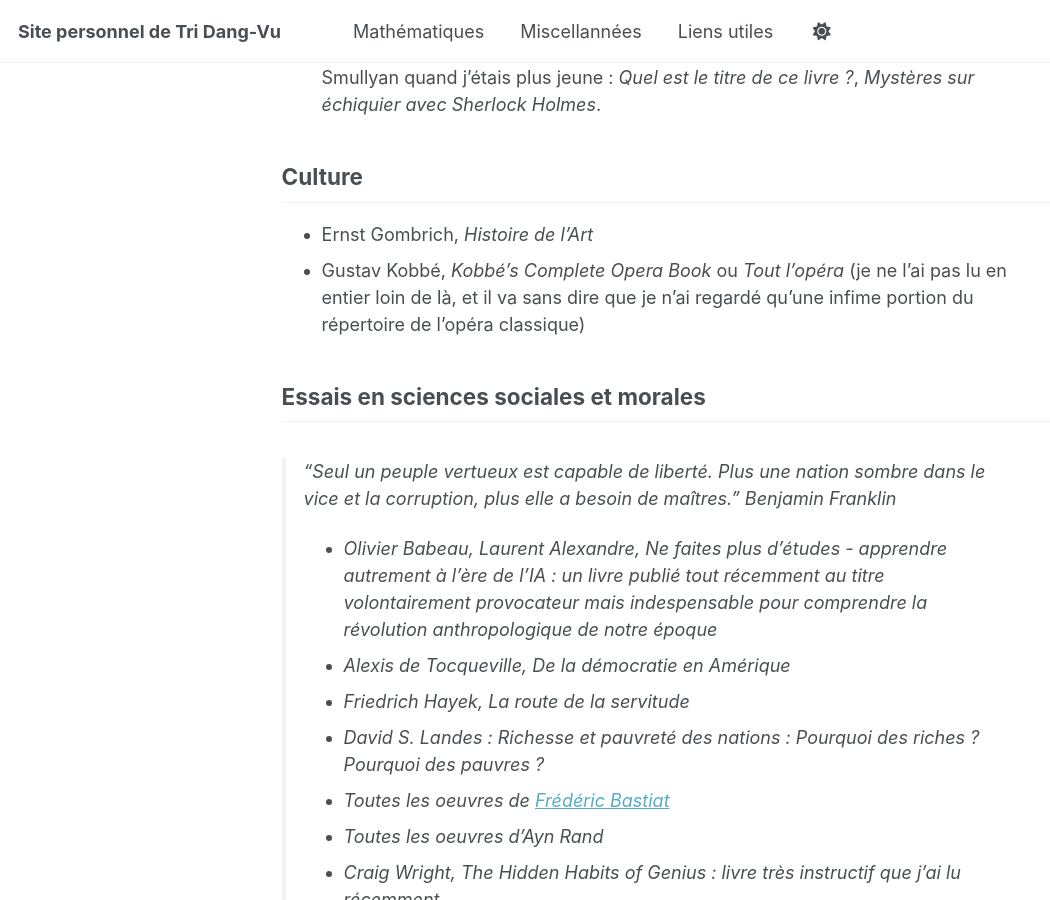
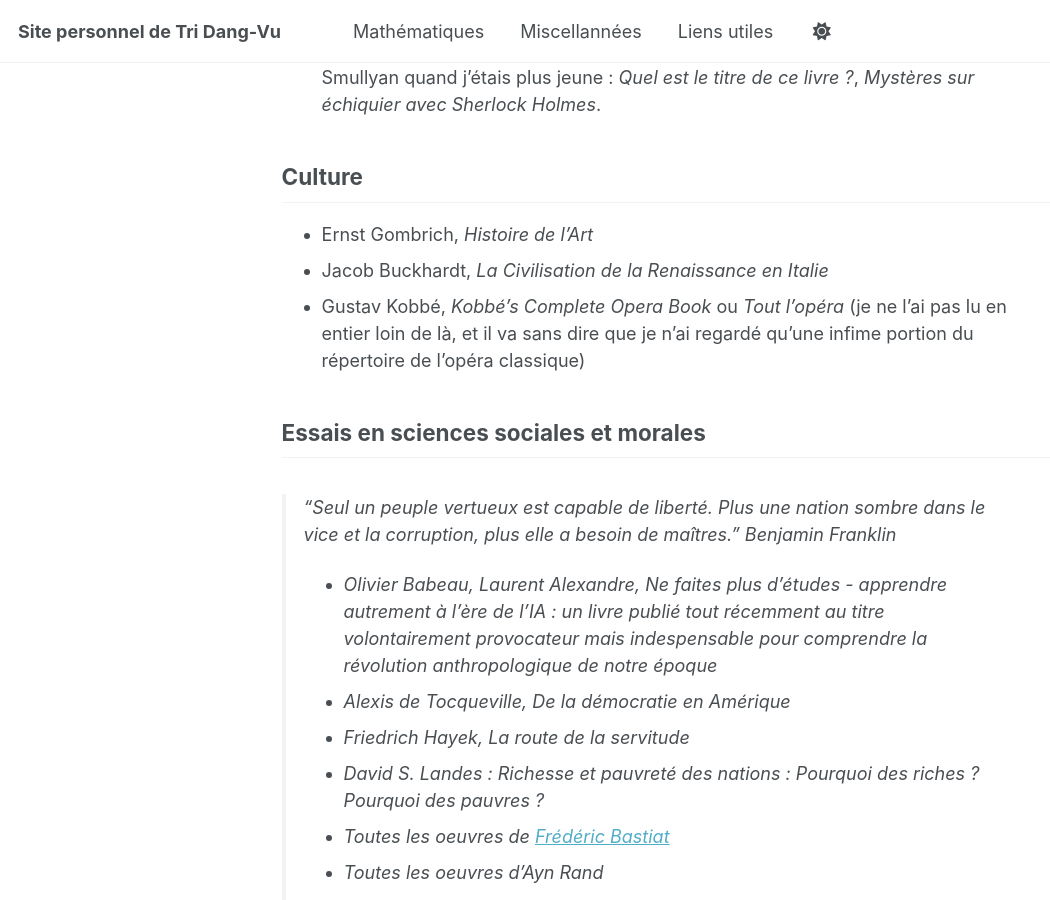
Before and after one commit to tridangvu/tridangvu.github.io, a Jekyll site: the page built from _pages/misc.md, in a window 1280 px wide and 900 px high, scrolled down 566 px. Shown: the whole window, without its empty margins (0-1050 px from the left). Built offline with Jekyll 4.4.1, drawn with Linux system fonts in a browser that asks for light colours; a script that is not in the unit is left out.

Commit message:
Update misc.md

```diff
--- a/_pages/misc.md
+++ b/_pages/misc.md
@@ -17,6 +17,7 @@ Vous trouverez ici tout ce qui m'intéresse et qui est en dehors des mathématiq
 
 ## Culture
 - Ernst Gombrich, *Histoire de l'Art*
+- Jacob Buckhardt, *La Civilisation de la Renaissance en Italie*
 - Gustav Kobbé, *Kobbé's Complete Opera Book* ou *Tout l'opéra* (je ne l'ai pas lu en entier loin de là, et il va sans dire que je n'ai regardé qu'une infime portion du répertoire de l'opéra classique)
 
 
```
